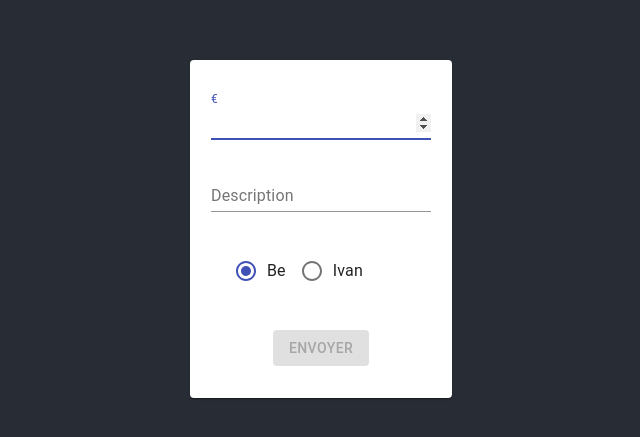
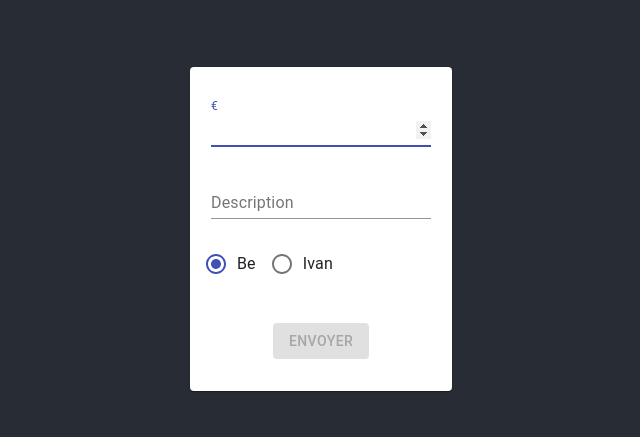
Before and after one commit to ivangorobenko/home-accounting, a React (Create React App) app: page /expensesform in a window 1280 px wide. Shown: the part 171-608 px from the top of the page, without its empty margins (319-959 px from the left). Built offline with nearby package versions, Linux system fonts and the light colour scheme.

Commit message:
améliorations ui

```diff
--- a/src/components/Components.css
+++ b/src/components/Components.css
@@ -5,9 +5,8 @@
 }
 
 .Radio-button {
-    margin-top: 30px;
+    margin-top: 16px;
     margin-bottom: 8px;
-    margin-left: 30px;
 }
 
 .Card-custom{
```
